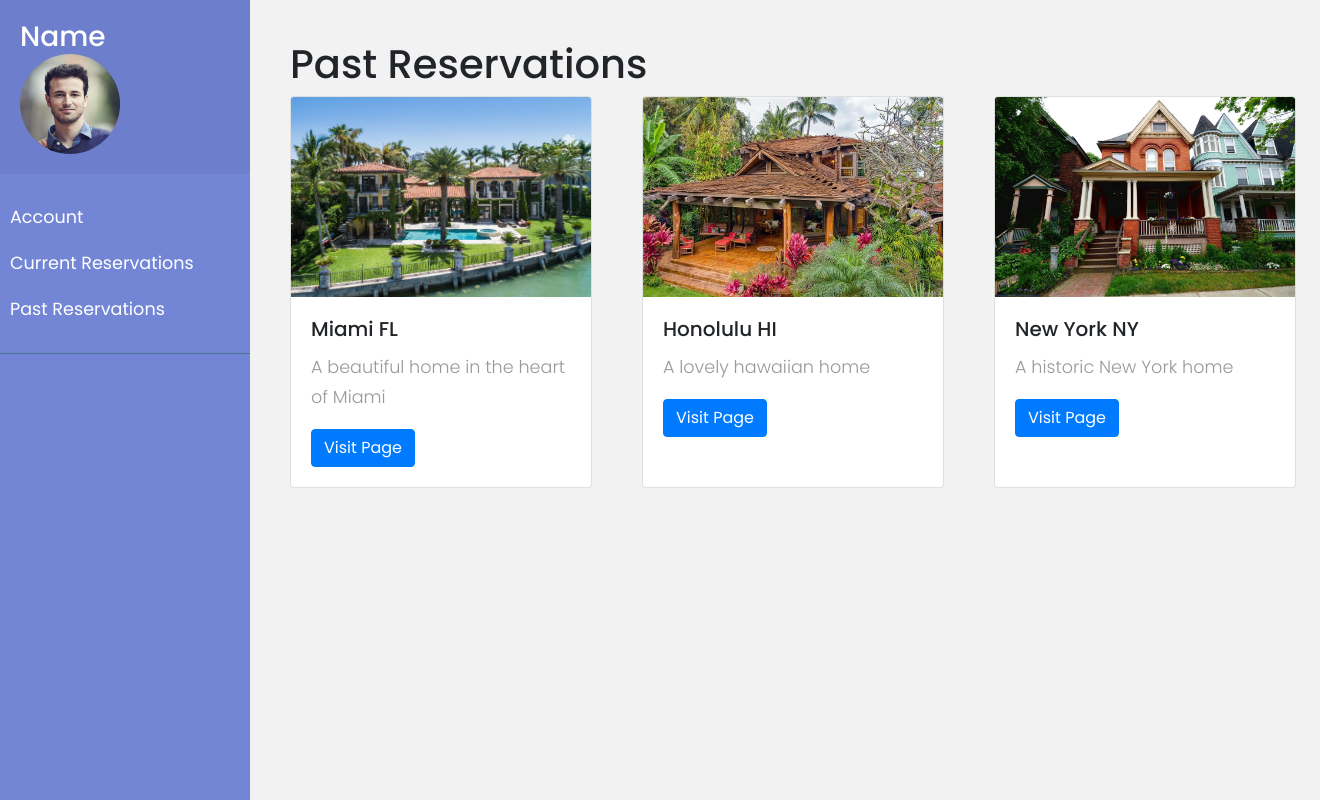
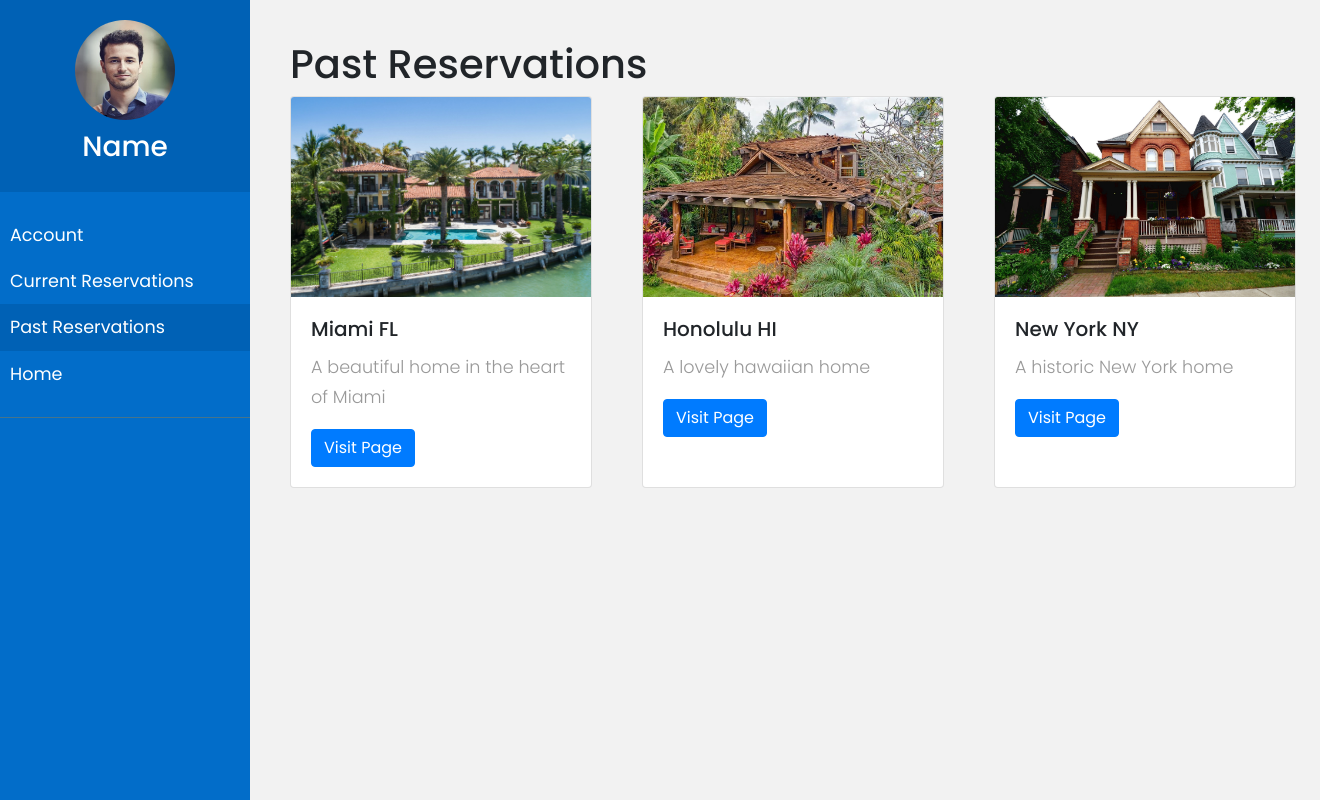
Before and after one commit to jakobntc/itec325_project, a PHP site: page /pastReservations.php in a window 1320 px wide. Run offline with PHP 8.4, Linux system fonts and the light colour scheme; some libraries are stand-ins or nearby versions.

Commit message:
Redid sidebar, adding some more styling

```diff
--- a/pastReservations.php
+++ b/pastReservations.php
@@ -30,8 +30,8 @@
         <!-- Sidebar  -->
         <nav id="sidebar">
             <div class="sidebar-header">
-                <h3 style="margin: 0 auto;">Name</h3>
                 <img id="profileIMG" src="photos/profile.jpg" alt="Profile Picture">
+                <h3 id="nameTxt">Name</h3>
             </div>
 
             <ul class="list-unstyled components">
@@ -42,7 +42,10 @@
                     <a href="currentReservations.php">Current Reservations</a>
                 </li>
                 <li>
-                    <a href="#" style="pointer-events: none">Past Reservations</a>
+                    <a href="#" style="pointer-events: none; background-color: #0061b5">Past Reservations</a>
+                </li>
+                <li>
+                    <a href="homepage.php">Home</a>
                 </li>
             </ul>
         </nav>
@@ -58,7 +61,7 @@
                     <div class="card-body">
                         <h5 class="card-title">Miami FL</h5>
                         <p class="card-text">A beautiful home in the heart of Miami</p>
-                        <a href="#" class="btn btn-primary">Visit Page</a>
+                        <a href="viewARoom.php" class="btn btn-primary">Visit Page</a>
                     </div>
                 </div>
                 <p style="margin-left: 50px;"></p>
@@ -67,7 +70,7 @@
                     <div class="card-body">
                         <h5 class="card-title">Honolulu HI</h5>
                         <p class="card-text">A lovely hawaiian home</p>
-                        <a href="#" class="btn btn-primary">Visit Page</a>
+                        <a href="viewARoom.php" class="btn btn-primary">Visit Page</a>
                     </div>
                 </div>
                 <p style="margin-left: 50px;"></p>
@@ -76,7 +79,7 @@
                     <div class="card-body">
                         <h5 class="card-title">New York NY</h5>
                         <p class="card-text">A historic New York home</p>
-                        <a href="#" class="btn btn-primary">Visit Page</a>
+                        <a href="viewARoom.php" class="btn btn-primary">Visit Page</a>
                     </div>
                 </div>
             </div>
--- a/styles/account_style.css
+++ b/styles/account_style.css
@@ -59,6 +59,14 @@ a:focus {
     border-radius: 50%;
     height: 100px;
     width: 100px;
+    margin-left: auto;
+    margin-right: auto;
+    display: block;
+}
+
+#nameTxt {
+    text-align: center;
+    padding-top: 10px;
 }
 
 #sidebar {
@@ -68,7 +76,7 @@ a:focus {
     left: 0;
     height: 100vh;
     z-index: 999;
-    background: #7386D5;
+    background: #026dc9;
     color: #fff;
     transition: all 0.3s;
 }
@@ -79,7 +87,7 @@ a:focus {
 
 #sidebar .sidebar-header {
     padding: 20px;
-    background: #6d7fcc;
+    background: #0061b5;
 }
 
 #sidebar ul.components {
@@ -99,7 +107,7 @@ a:focus {
 }
 
 #sidebar ul li a:hover {
-    color: #7386D5;
+    color: #026dc9;
     background: #fff;
 }
 
```
Also changed, not shown: account.php (+5 -2 lines), currentReservations.php (+7 -2 lines), payment.php (+74 -0 lines), styles/paymentStyle.css (added, +7 -0 lines).
